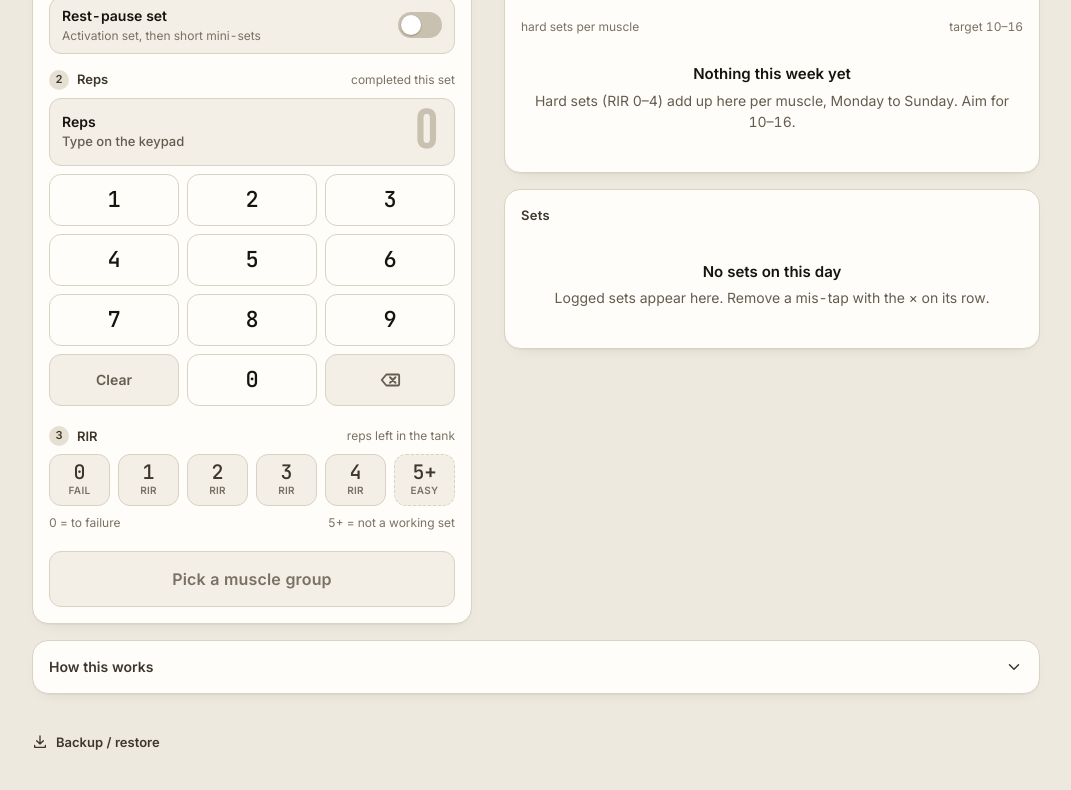
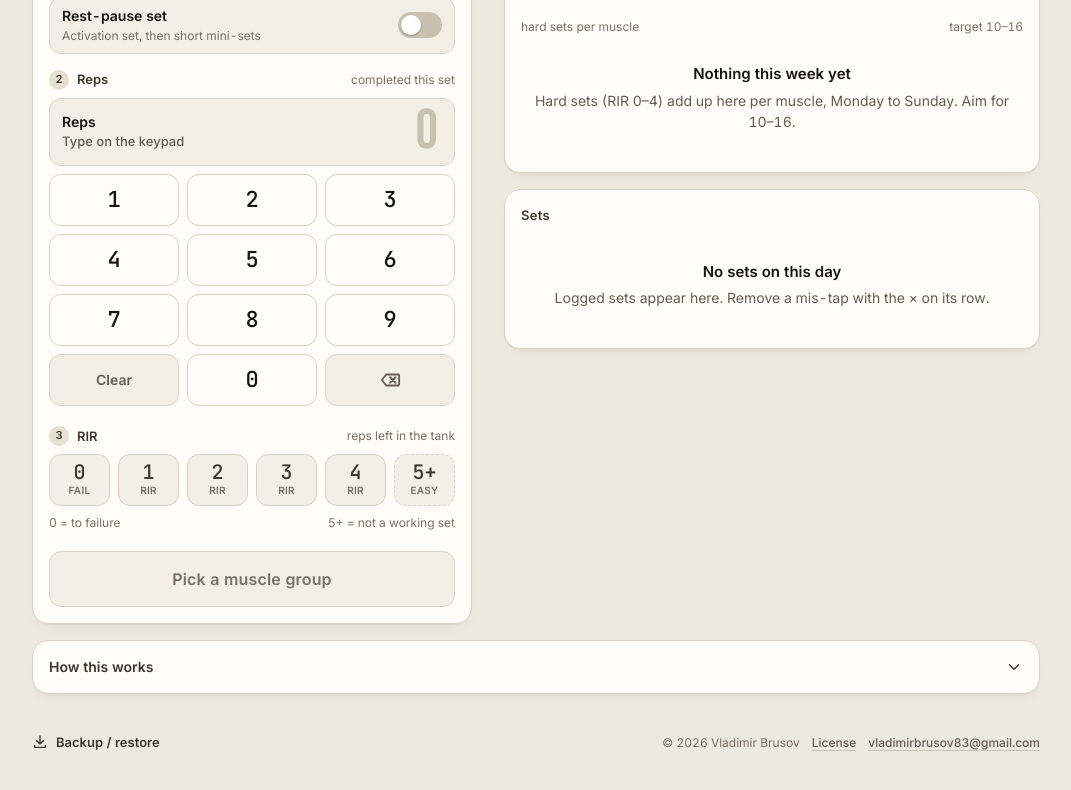
Before and after one commit to vladimirbrusov83-hub/EffectiveReps, a plain HTML site: page index.html in a window 1280 px wide. Shown: the part 464-1254 px from the top of the page, without its empty margins (104-1175 px from the left). Drawn offline with Linux system fonts and the light colour scheme.

Commit message:
Footer credit, CC BY-NC 4.0 license link and contact email; add LICENSE
Co-Authored-By: Claude Opus 5.5 <noreply@anthropic.com>
Claude-Session: https://claude.ai/code/session_01GiN2FaQCVRXrZ8apb4ZJtn

```diff
--- a/index.html
+++ b/index.html
@@ -362,6 +362,9 @@ footer{display:flex;align-items:center;justify-content:space-between;gap:var(--s
   padding:var(--s3) 0 var(--s4);font-size:13px;color:var(--dim)}
 footer a{color:var(--dim);text-decoration:none;font-weight:500;border-bottom:1px solid var(--line2)}
 footer button{font-weight:600;color:var(--ink2);min-height:40px;display:inline-flex;align-items:center;gap:var(--s2)}
+footer{flex-wrap:wrap}
+footer .credit{display:flex;flex-wrap:wrap;align-items:center;gap:var(--s1) var(--s3);font-size:12px;color:var(--faint)}
+footer .credit a{display:inline-flex;align-items:center;min-height:32px;border-bottom:0;text-decoration:underline;text-underline-offset:3px;text-decoration-color:var(--line2)}
 footer svg{width:16px;height:16px;stroke:currentColor;fill:none;stroke-width:2;stroke-linecap:round;stroke-linejoin:round}
 
 /* ------------------------------------------------------------ how it works */
@@ -528,6 +531,11 @@ footer svg{width:16px;height:16px;stroke:currentColor;fill:none;stroke-width:2;s
       <svg viewBox="0 0 24 24" aria-hidden="true"><path d="M12 3v12M7 10l5 5 5-5"/><path d="M4 17v3h16v-3"/></svg>
       Backup / restore
     </button>
+    <div class="credit">
+      <span>&copy; 2026 Vladimir Brusov</span>
+      <a href="https://creativecommons.org/licenses/by-nc/4.0/" target="_blank" rel="noopener license">License</a>
+      <a href="mailto:vladimirbrusov83@gmail.com">vladimirbrusov83@gmail.com</a>
+    </div>
   </footer>
 </div>
 
```
Also changed, not shown: 1 other file.
